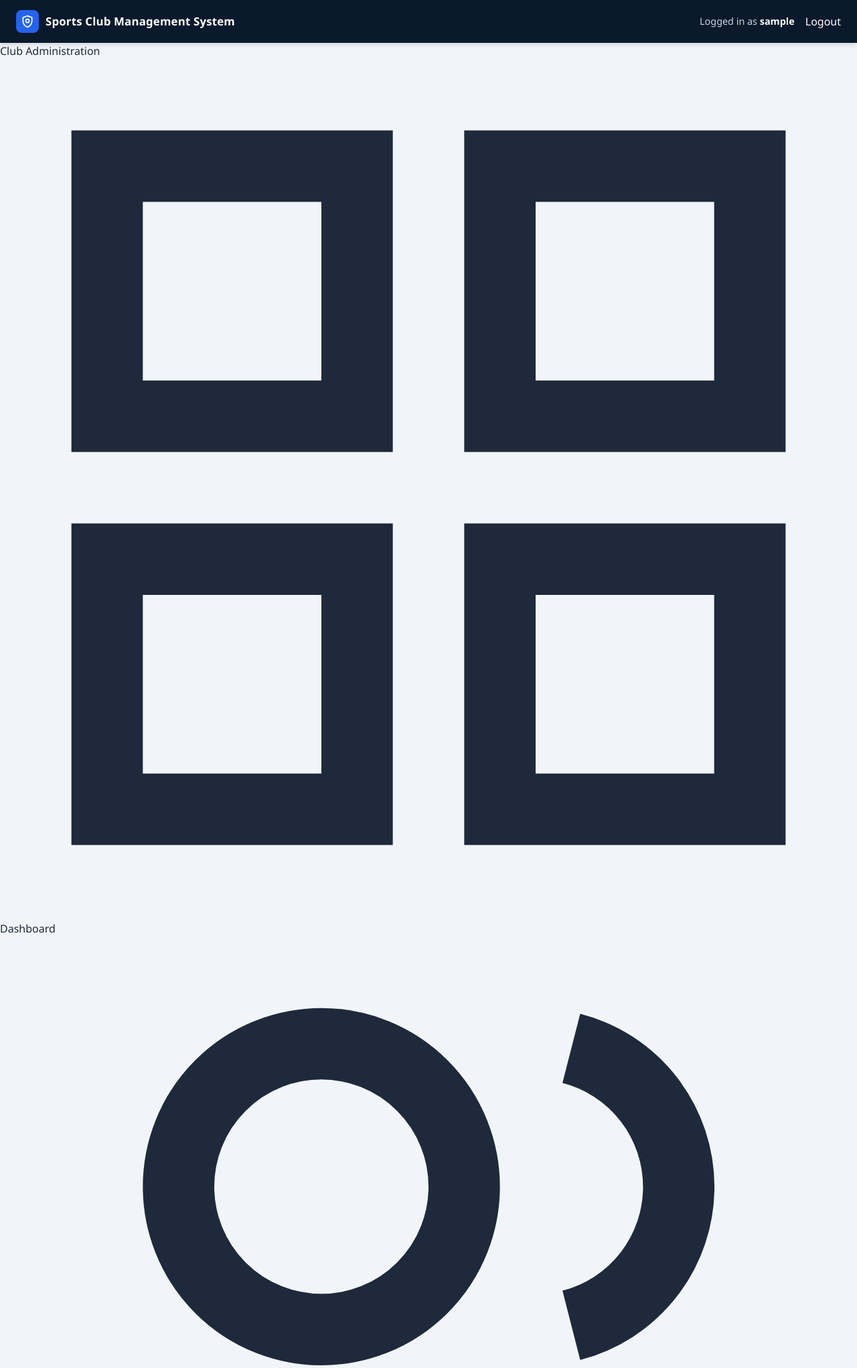
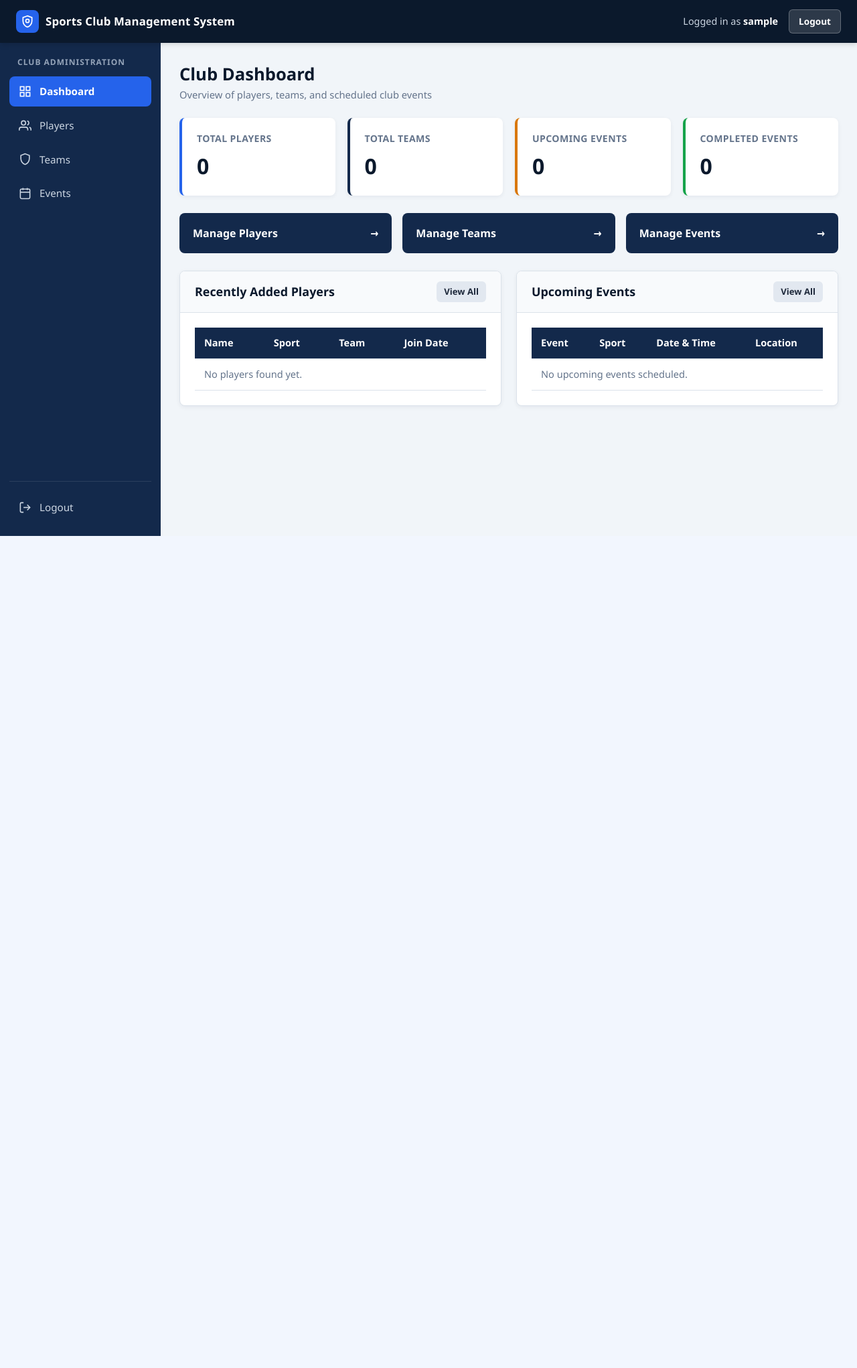
Before and after one commit to lakkula/Sports-Club-Management-System, a PHP site: page /dashboard.php in a window 1280 px wide. Shown: the top 2042 px of the page at 67% size. After the commit the page ends 800 px from the top, so only its background shows below. Run offline with PHP 8.4, Linux system fonts and the light colour scheme; the visitor is signed in with stand-in values (Sample User, id 1); data that the repository does not hold is empty.

Commit message:
add styles for tables and sidebar

```diff
--- a/style.css
+++ b/style.css
@@ -211,7 +211,101 @@ a {
     color: var(--text-muted);
 }
 
-/* sidebar */
+/* main layout & sidebar */
+.app-container {
+    display: flex;
+    min-height: calc(100vh - 64px);
+}
+
+.sidebar {
+    width: 240px;
+    background-color: var(--navy-main);
+    color: #e2e8f0;
+    display: flex;
+    flex-direction: column;
+    flex-shrink: 0;
+    padding: 20px 14px;
+}
+
+.sidebar-title {
+    font-size: 0.75rem;
+    text-transform: uppercase;
+    letter-spacing: 1px;
+    color: #94a3b8;
+    padding: 0 12px 12px;
+    font-weight: 600;
+}
+
+.sidebar-nav {
+    display: flex;
+    flex-direction: column;
+    gap: 6px;
+    flex: 1;
+}
+
+.nav-link {
+    display: flex;
+    align-items: center;
+    gap: 12px;
+    padding: 11px 14px;
+    border-radius: var(--radius);
+    font-size: 0.95rem;
+    font-weight: 500;
+    color: #cbd5e1;
+    transition: background-color 0.2s, color 0.2s;
+}
+
+.nav-link:hover {
+    background-color: var(--navy-light);
+    color: #ffffff;
+}
+
+.nav-link.active {
+    background-color: var(--accent-blue);
+    color: #ffffff;
+    font-weight: 600;
+}
+
+.nav-icon {
+    width: 19px;
+    height: 19px;
+    flex-shrink: 0;
+}
+
+.sidebar-footer {
+    padding-top: 16px;
+    border-top: 1px solid rgba(255, 255, 255, 0.1);
+}
+
+.nav-link-logout:hover {
+    background-color: rgba(220, 38, 38, 0.2);
+    color: #fecaca;
+}
+
+.main-content {
+    flex: 1;
+    padding: 28px;
+    min-width: 0;
+}
+
+.page-header {
+    display: flex;
+    justify-content: space-between;
+    align-items: center;
+    flex-wrap: wrap;
+    gap: 12px;
+    margin-bottom: 24px;
+}
+
+.page-header h1 {
+    font-size: 1.6rem;
+    color: var(--navy-dark);
+}
+
+.page-header p {
+    font-size: 0.92rem;
+    color: var(--text-muted);
+}
 
 /* dashboard */
 .stats-grid {
@@ -280,3 +374,203 @@ a {
     grid-template-columns: repeat(auto-fit, minmax(360px, 1fr));
     gap: 22px;
 }
+
+/* cards */
+.card {
+    background-color: var(--bg-white);
+    border-radius: var(--radius);
+    box-shadow: var(--shadow-sm);
+    margin-bottom: 24px;
+    overflow: hidden;
+    border: 1px solid var(--border-color);
+}
+
+.card-header {
+    background-color: #f8fafc;
+    padding: 15px 22px;
+    border-bottom: 1px solid var(--border-color);
+    display: flex;
+    justify-content: space-between;
+    align-items: center;
+    flex-wrap: wrap;
+    gap: 10px;
+}
+
+.card-header h2 {
+    font-size: 1.12rem;
+    color: var(--navy-dark);
+}
+
+.card-body {
+    padding: 22px;
+}
+
+.form-grid {
+    display: grid;
+    grid-template-columns: repeat(auto-fit, minmax(220px, 1fr));
+    gap: 16px;
+}
+
+.form-group {
+    margin-bottom: 16px;
+}
+
+.form-grid .form-group {
+    margin-bottom: 0;
+}
+
+.form-group-full {
+    grid-column: 1 / -1;
+}
+
+.form-group label {
+    display: block;
+    font-size: 0.88rem;
+    font-weight: 600;
+    color: var(--navy-dark);
+    margin-bottom: 6px;
+}
+
+.form-control {
+    width: 100%;
+    padding: 10px 12px;
+    border: 1px solid #cbd5e1;
+    border-radius: 6px;
+    font-size: 0.94rem;
+    color: var(--text-dark);
+    background-color: #ffffff;
+    font-family: inherit;
+}
+
+.form-control:focus {
+    outline: none;
+    border-color: var(--accent-blue);
+    box-shadow: 0 0 0 3px rgba(37, 99, 235, 0.14);
+}
+
+textarea.form-control {
+    resize: vertical;
+    min-height: 82px;
+}
+
+.form-actions {
+    margin-top: 20px;
+    display: flex;
+    gap: 10px;
+    flex-wrap: wrap;
+}
+
+/* buttons */
+.btn {
+    display: inline-block;
+    padding: 9px 16px;
+    border-radius: 6px;
+    font-size: 0.9rem;
+    font-weight: 600;
+    border: none;
+    cursor: pointer;
+    text-align: center;
+    transition: background-color 0.2s, opacity 0.2s;
+}
+
+.btn-block {
+    display: block;
+    width: 100%;
+    padding: 11px 16px;
+}
+
+.btn-sm {
+    padding: 6px 11px;
+    font-size: 0.82rem;
+}
+
+.btn-primary {
+    background-color: var(--navy-main);
+    color: #ffffff;
+}
+
+.btn-primary:hover {
+    background-color: var(--accent-blue);
+}
+
+.btn-secondary {
+    background-color: #e2e8f0;
+    color: var(--text-dark);
+}
+
+.btn-secondary:hover {
+    background-color: #cbd5e1;
+}
+
+.btn-edit {
+    background-color: var(--accent-blue);
+    color: #ffffff;
+}
+
+.btn-edit:hover {
+    background-color: var(--accent-blue-hover);
+}
+
+.btn-delete {
+    background-color: var(--accent-red);
+    color: #ffffff;
+}
+
+.btn-delete:hover {
+    background-color: var(--accent-red-hover);
+}
+
+.btn-logout {
+    background-color: rgba(255, 255, 255, 0.14);
+    color: #ffffff;
+    border: 1px solid rgba(255, 255, 255, 0.25);
+    padding: 7px 14px;
+    font-size: 0.85rem;
+}
+
+.btn-logout:hover {
+    background-color: var(--accent-red);
+    border-color: var(--accent-red);
+}
+
+/* Tables & Badges */
+
+.table-responsive {
+    width: 100%;
+    overflow-x: auto;
+}
+
+.data-table {
+    width: 100%;
+    border-collapse: collapse;
+    font-size: 0.91rem;
+}
+
+.data-table thead {
+    background-color: var(--navy-main);
+    color: #ffffff;
+}
+
+.data-table th,
+.data-table td {
+    padding: 12px 14px;
+    text-align: left;
+    border-bottom: 1px solid var(--border-color);
+    vertical-align: middle;
+}
+
+.data-table tbody tr:hover {
+    background-color: #f8fafc;
+}
+
+.action-buttons {
+    display: flex;
+    gap: 6px;
+    flex-wrap: nowrap;
+}
+
+.empty-state {
+    text-align: center;
+    color: var(--text-muted);
+    padding: 24px 12px;
+}
```
